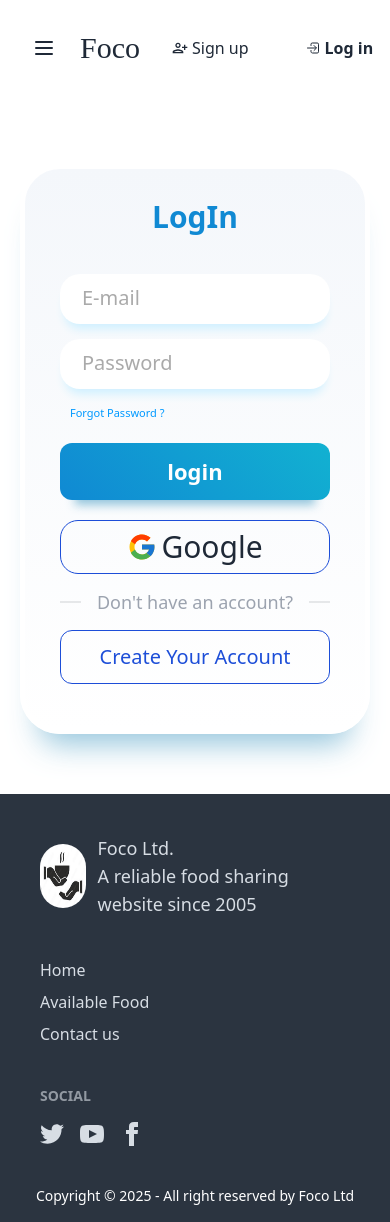
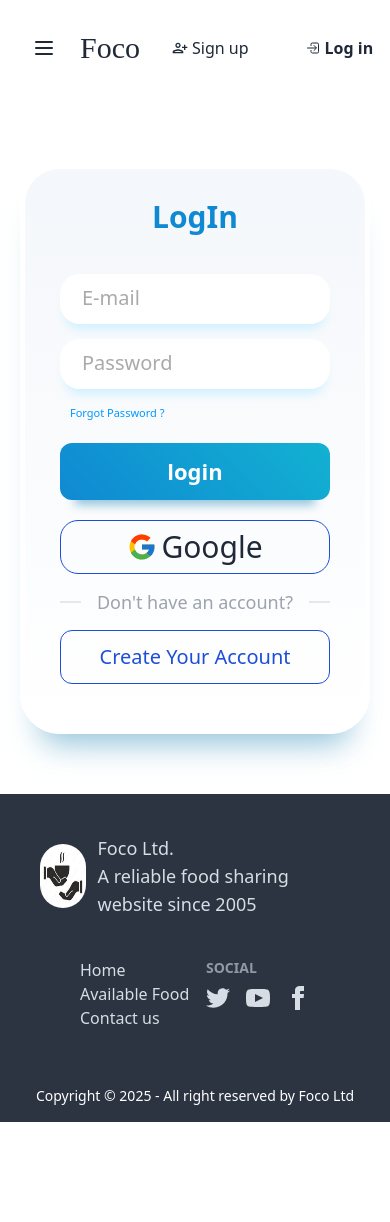
Before and after one commit to shihad-hasan07/Foco, a React (Vite) app: page /login in a window 390 px wide. After the commit the page ends 1122 px from the top, so only its background shows below. Built offline with nearby package versions, Linux system fonts and the light colour scheme; no server answers; a web font is replaced by a local one.

Commit message:
responsive complete

```diff
--- a/src/components/Footer.jsx
+++ b/src/components/Footer.jsx
@@ -2,9 +2,10 @@ import { Link } from 'react-router-dom';
 import logo from '../assets/logo.jpg'
 const Footer = () => {
     return (
-        <div>
-            <footer className="footer bg-neutral flex flex-col justify-around text-neutral-content p-10">
-                <aside className='flex items-center gap-3'>
+        <div className='bg-neutral'>
+            <div className='container mx-auto '>
+                <footer className=" footer bg-neutral flex flex-col md:flex-row items-center justify-between text-neutral-content p-10">
+                    <div className='flex items-center gap-3'>
                         <div className='w-16 h-16 rounded-full'>
                             <img src={logo} className='w-full h-full rounded-full' alt="" />
                         </div>
@@ -13,8 +14,16 @@ const Footer = () => {
                             <br />
                             A reliable food sharing website since 2005
                         </p>
-                </aside>
-                <div className='text-base font-medium'>
+                    </div>
+
+                    <div className='text-base font-medium hidden md:flex md:flex-col'>
+                        <Link to='/' ><button>Home</button></Link >
+                        <Link to='/available-foods' ><button>Available Food</button></Link >
+                        <Link to='/' ><button>Contact us</button></Link >
+                    </div>
+
+                    <div className='flex justify-between w-full md:w-auto px-10'>
+                        <div className='text-base flex flex-col font-medium md:hidden'>
                             <Link to='/' ><button>Home</button></Link >
                             <Link to='/available-foods' ><button>Available Food</button></Link >
                             <Link to='/' ><button>Contact us</button></Link >
@@ -45,11 +54,14 @@ const Footer = () => {
                                 </a>
                             </div>
                         </nav>
+                    </div>
                 </footer>
-            <div className="footer footer-center bg-neutral text-white pb-4">
+
+                <div className="footer footer-center bg-neutral text-white py-4">
                     <aside>
                         <p>Copyright © {new Date().getFullYear()} - All right reserved by Foco  Ltd</p>
                     </aside>
+                </div>
             </div>
         </div>
     );
--- a/src/pages/AvailableFoods.jsx
+++ b/src/pages/AvailableFoods.jsx
@@ -4,45 +4,62 @@ import Food from '../components/Food';
 import { TfiLayoutColumn3, TfiLayoutColumn2 } from 'react-icons/tfi';
 
 const AvailableFoods = () => {
-    const loaderData = useLoaderData()
-    const [allFoods, setAllFoods] = useState(loaderData)
-    const [searchItem, setSearchItem] = useState('')
-    const [column2, setcolumn2] = useState(false)
+    const loaderData = useLoaderData();
+    const [allFoods, setAllFoods] = useState(loaderData);
+    const [searchItem, setSearchItem] = useState('');
+    const [column2, setcolumn2] = useState(false);
 
-    const filterdItem = allFoods?.filter(food => food.FoodName.toLowerCase().includes(searchItem.toLowerCase()))
+    const filterdItem = allFoods?.filter(food =>
+        food.FoodName.toLowerCase().includes(searchItem.toLowerCase())
+    );
 
     const sorted = () => {
-        const sorted = [...allFoods].sort((a, b) => new Date(a.ExpiredDateTime) - new Date(b.ExpiredDateTime));
+        const sorted = [...allFoods].sort(
+            (a, b) => new Date(a.ExpiredDateTime) - new Date(b.ExpiredDateTime)
+        );
         setAllFoods(sorted);
-    }
+    };
 
     const toogleColumn = () => {
-        setcolumn2(!column2)
-    }
+        setcolumn2(!column2);
+    };
+
     return (
-        <div className='mb-12'>
-            <div className='container my-10 mx-auto flex justify-between items-center'>
-                <p className='text-3xl font-semibold'>Available food</p>
+        <div className='mb-12 px-3 sm:px-5 md:px-8'>
+            <div className='container my-10 mx-auto flex flex-col sm:flex-row justify-between items-center gap-5'>
+                <p className='text-2xl sm:text-3xl font-semibold text-center sm:text-left'>Available food</p>
 
-                <div className='flex gap-5'>
-                    <div className="p-5 overflow-hidden w-[60px] h-[60px] hover:w-[270px] bg-[#17c3b2] shadow-[2px_2px_20px_rgba(0,0,0,0.08)] rounded-full flex group items-center hover:duration-300 duration-200">
+                <div className='flex flex-wrap justify-center sm:justify-end gap-4'>
+                    <div className="p-3 sm:p-5 overflow-hidden w-[50px] sm:w-[60px] h-[50px] sm:h-[60px] hover:w-[230px] sm:hover:w-[270px] bg-[#17c3b2] shadow-[2px_2px_20px_rgba(0,0,0,0.08)] rounded-full flex group items-center transition-all duration-300">
                         <div className="flex items-center justify-center fill-white">
                             <svg xmlns="http://www.w3.org/2000/svg" id="Isolation_Mode" data-name="Isolation Mode" viewBox="0 0 24 24" width={22} height={22}>
                                 <path d="M18.9,16.776A10.539,10.539,0,1,0,16.776,18.9l5.1,5.1L24,21.88ZM10.5,18A7.5,7.5,0,1,1,18,10.5,7.507,7.507,0,0,1,10.5,18Z" />
                             </svg>
                         </div>
-                        <input type="text" className="outline-none text-[20px] bg-transparent w-full text-white font-normal px-4" onChange={(e) => setSearchItem(e.target.value)} />
+                        <input
+                            type="text"
+                            placeholder='Search...'
+                            className="outline-none text-[16px] sm:text-[20px] bg-transparent w-full text-white font-normal px-3 sm:px-4"
+                            onChange={(e) => setSearchItem(e.target.value)}
+                        />
                     </div>
-                    <button onClick={sorted} className='sortBTn'>Sort by date</button>
-                    <button onClick={toogleColumn} className='hidden lg:flex items-center border px-6 rounded-xl border-[#17c3b2]'> <span className='text-2xl pr-6'>Change layout</span> {column2 ? <TfiLayoutColumn3 size={32} /> : <TfiLayoutColumn2 size={32} />}</button>
+
+                    <button onClick={sorted} className='sortBTn px-4 py-2 text-sm sm:text-base'>Sort by date</button>
+
+                    <button
+                        onClick={toogleColumn}
+                        className='hidden sm:flex items-center border px-4 sm:px-6 py-2 rounded-xl border-[#17c3b2] text-sm sm:text-base'
+                    >
+                        <span className='pr-3 sm:pr-6'>Change layout</span>
+                        {column2 ? <TfiLayoutColumn3 size={24} sm:size={32} /> : <TfiLayoutColumn2 size={24} sm:size={32} />}
+                    </button>
                 </div>
-
             </div>
 
-            <div className={`container mx-auto grid grid-cols-1 sm:grid-cols-2 ${column2 ? "lg:grid-cols-2" : 'lg:grid-cols-3'} gap-10 px-5`}>
-                {
-                    filterdItem.map(data => <Food food={data} key={data._id}></Food>)
-                }
+            <div className={`container mx-auto grid grid-cols-1 sm:grid-cols-2 ${column2 ? "lg:grid-cols-2" : 'lg:grid-cols-3'} gap-6 sm:gap-10`}>
+                {filterdItem.map(data => (
+                    <Food food={data} key={data._id}></Food>
+                ))}
             </div>
         </div>
     );
```
Lines whose indentation alone changed are shown as unchanged.
